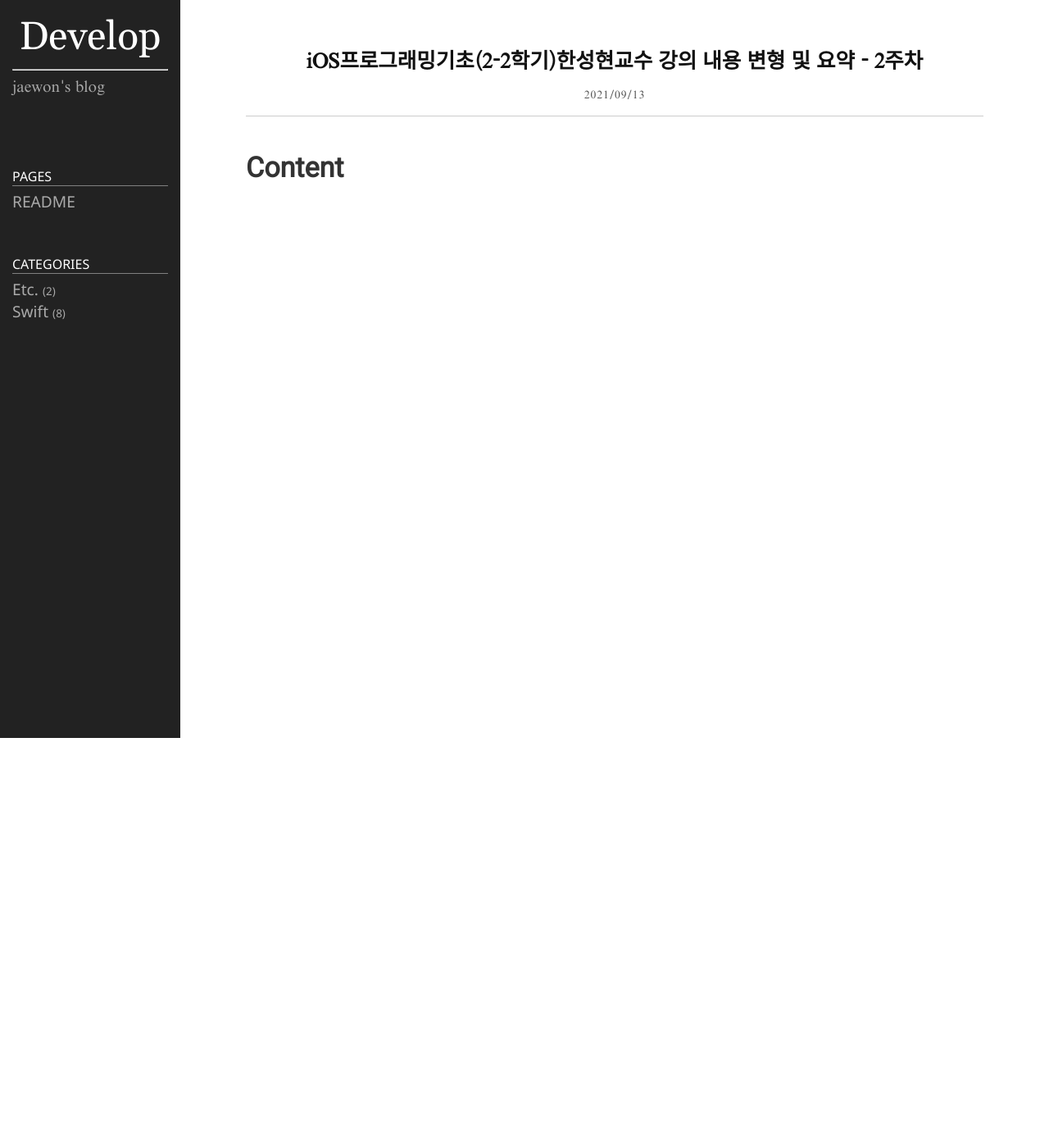
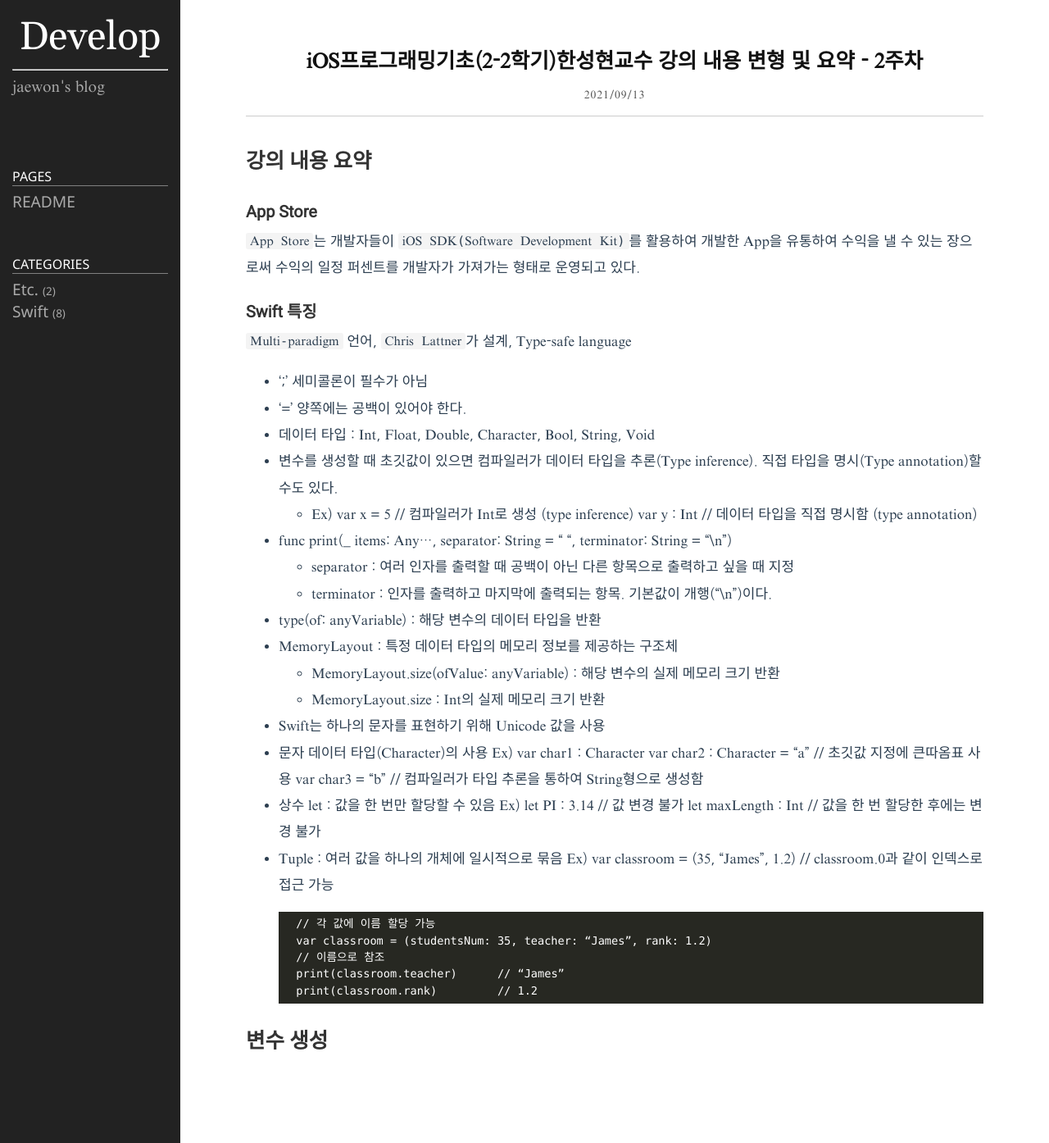
Before and after one commit to Jaewon-Yun/Jaewon-Yun.github.io, a Jekyll site: the page built from _posts/swift-report/2021-09-14-report.markdown, in a window 1280 px wide. Shown: the whole page at 82% size. Built offline with Jekyll 4.4.1, drawn with Linux system fonts in a browser that asks for light colours; before the commit the page ends 900 px from its top, so only the background shows below that.

Commit message:
Update 2021-09-14-report.markdown

```diff
--- a/_posts/swift-report/2021-09-14-report.markdown
+++ b/_posts/swift-report/2021-09-14-report.markdown
@@ -5,4 +5,50 @@ date:   2021-09-14 00:00:00 +0900
 categories: Swift
 ---
 
-# Content
+## 강의 내용 요약
+
+### App Store
+`App Store`는 개발자들이 `iOS SDK(Software Development Kit)`를 활용하여 개발한 App을 유통하여 수익을 낼 수 있는 장으로써 수익의 일정 퍼센트를 개발자가 가져가는 형태로 운영되고 있다.
+
+### Swift 특징
+`Multi-paradigm` 언어, `Chris Lattner`가 설계, Type-safe language
+- ‘;’ 세미콜론이 필수가 아님
+- ‘=’ 양쪽에는 공백이 있어야 한다.
+- 데이터 타입 : Int, Float, Double, Character, Bool, String, Void
+
+- 변수를 생성할 때 초깃값이 있으면 컴파일러가 데이터 타입을 추론(Type inference). 직접 타입을 명시(Type annotation)할 수도 있다.
+	- Ex)	var x = 5	// 컴파일러가 Int로 생성 (type inference)
+		var y : Int	// 데이터 타입을 직접 명시함 (type annotation)
+
+- func print(_ items: Any..., separator: String = “ “, terminator: String = “\n”)
+	* separator : 여러 인자를 출력할 때 공백이 아닌 다른 항목으로 출력하고 싶을 때 지정
+	* terminator : 인자를 출력하고 마지막에 출력되는 항목. 기본값이 개행(“\n”)이다.
+
+- type(of: anyVariable) : 해당 변수의 데이터 타입을 반환
+
+- MemoryLayout : 특정 데이터 타입의 메모리 정보를 제공하는 구조체
+	* MemoryLayout.size(ofValue: anyVariable) : 해당 변수의 실제 메모리 크기 반환
+	* MemoryLayout<Int>.size : Int의 실제 메모리 크기 반환
+
+- Swift는 하나의 문자를 표현하기 위해 Unicode 값을 사용
+
+- 문자 데이터 타입(Character)의 사용
+	Ex)	var char1 : Character
+		var char2 : Character = “a” // 초깃값 지정에 큰따옴표 사용
+		var char3 = “b” // 컴파일러가 타입 추론을 통하여 String형으로 생성함
+
+- 상수 let : 값을 한 번만 할당할 수 있음
+	Ex)	let PI : 3.14 // 값 변경 불가
+		let maxLength : Int // 값을 한 번 할당한 후에는 변경 불가
+
+- Tuple : 여러 값을 하나의 개체에 일시적으로 묶음
+	Ex)	var classroom = (35, “James”, 1.2) // classroom.0과 같이 인덱스로 접근 가능
+
+		// 각 값에 이름 할당 가능
+		var classroom = (studentsNum: 35, teacher: “James”, rank: 1.2)
+		// 이름으로 참조
+		print(classroom.teacher)	// “James”
+		print(classroom.rank)		// 1.2
+
+
+## 변수 생성
```
